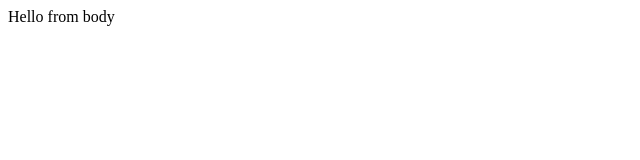
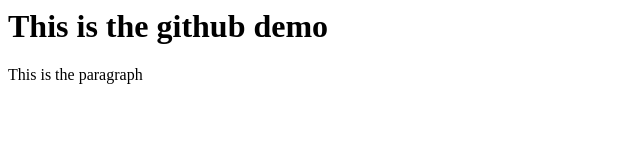
Before and after one commit to motionwares-academy/github-demo, a plain HTML site: page index.html in a window 1280 px wide. Shown: the whole page, without its empty margins (0-640 px from the left). Drawn offline with Linux system fonts and the light colour scheme.

Commit message:
added header and paragraph

```diff
--- a/index.html
+++ b/index.html
@@ -1,9 +1,12 @@
 <html>
-  <head>
-<title>This is the title</title>
-  </head>
 
-  <body>
-    Hello from body
-  </body>
+<head>
+  <title>This is the title</title>
+</head>
+
+<body>
+  <h1>This is the github demo</h1>
+  <p>This is the paragraph</p>
+</body>
+
 </html>
```
